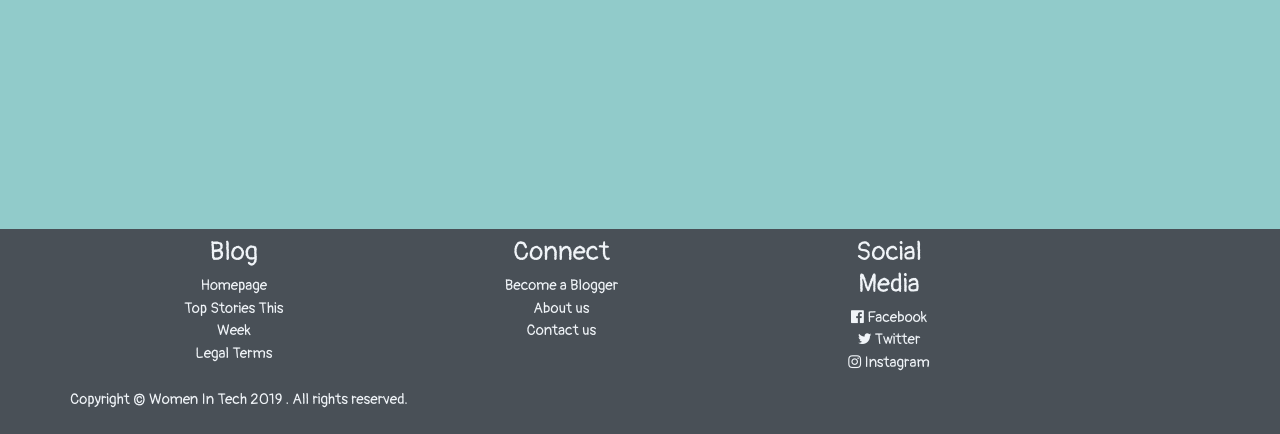
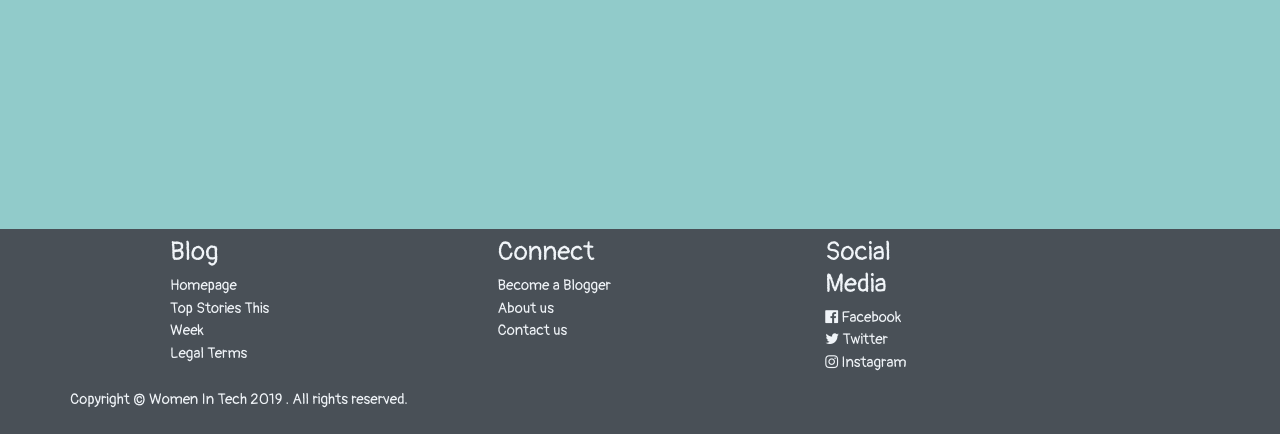
Before and after one commit to QA-Instructor/MVC-Skeleton, a PHP site: page /?controller=post&action=readAll in a window 1280 px wide. Shown: the part 366-800 px from the top of the page. Run offline with PHP 8.4, Linux system fonts and the light colour scheme; data comes from the database, SQL or seed files in the repository.

Commit message:
changed text align

```diff
--- a/views/layout.php
+++ b/views/layout.php
@@ -69,7 +69,7 @@
         <!--                <div class="w3-container">-->
         <footer>
             <div class="navbar fixed-bottom">
-                <div class="container text-center">
+                <div class="container text-align-left">
                     <div class="row">
                         <div class="col-md-4 col-md-offset-4 footer-columns">
 
```
